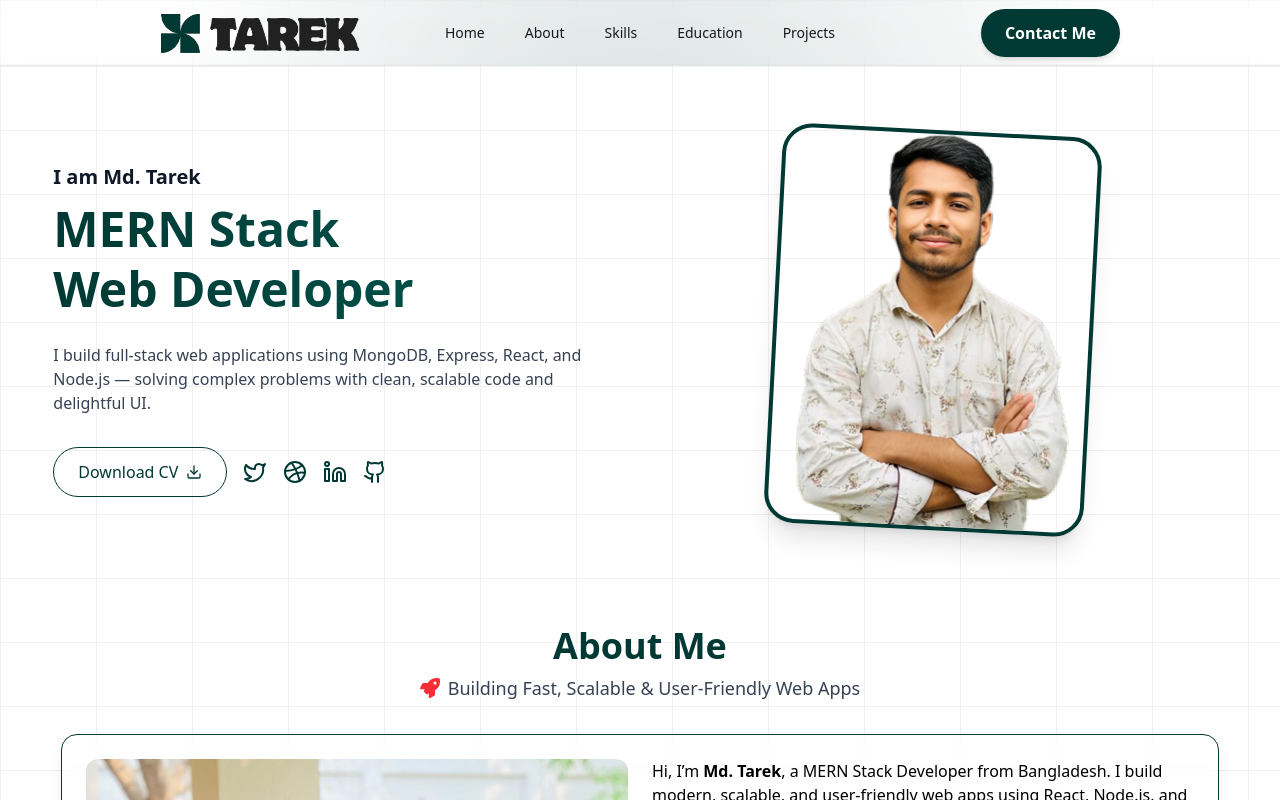
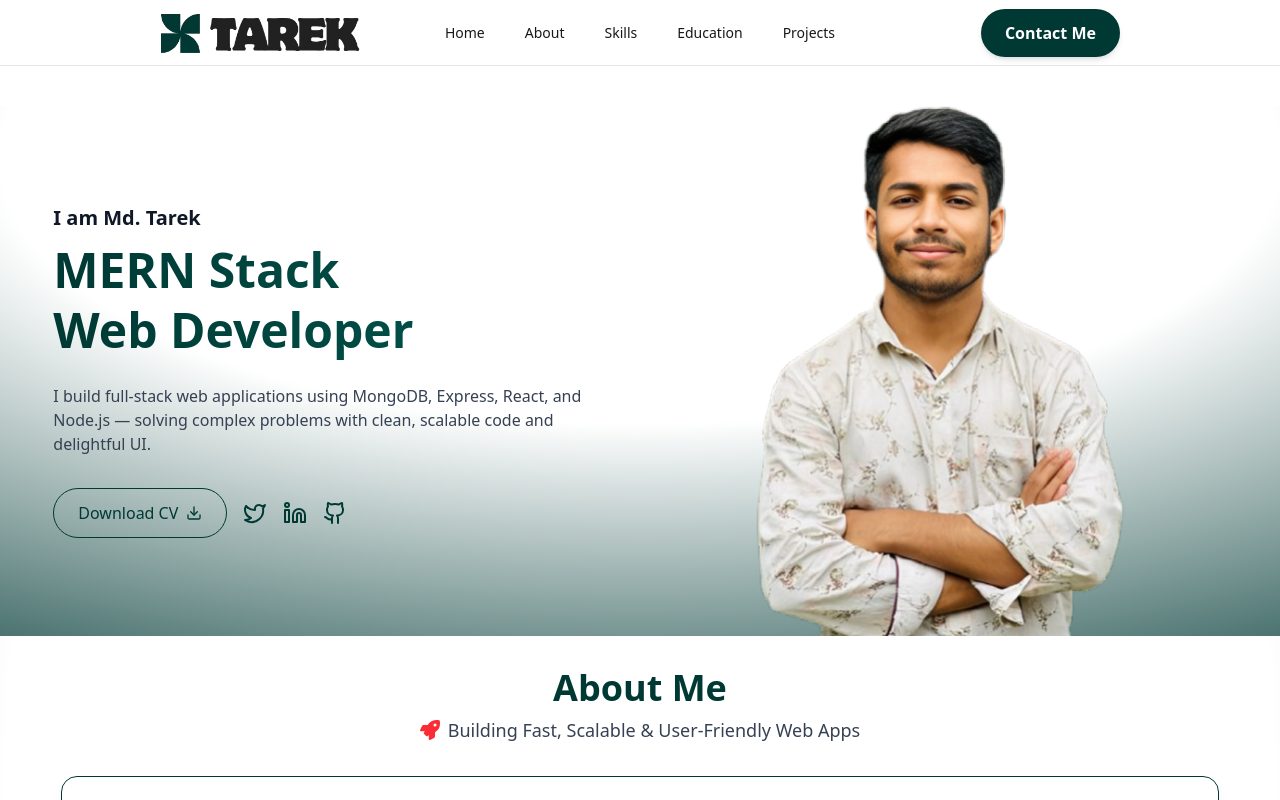
Before and after one commit to TarekNexus/Portfolio-Tarek, a React (Vite) app: page / in a window 1280 px wide. Shown: the top 800 px of the page. Built offline with nearby package versions, Linux system fonts and the light colour scheme.

Commit message:
project section complete

```diff
--- a/src/Pages/Home.jsx
+++ b/src/Pages/Home.jsx
@@ -1,20 +1,26 @@
-import React from 'react';
-import Hero from '../components/Hero';
-import About from '../components/About';
-import Skill from '../components/Skill';
-import Education from '../components/Education';
-import Projects from '../components/Projects';
-import Contact from '../components/Contact';
+import React from "react";
+import Hero from "../components/Hero";
+import About from "../components/About";
+import Skill from "../components/Skill";
+import Education from "../components/Education";
+import Projects from "../components/Projects";
+import Contact from "../components/Contact";
+import { ScrollRestoration } from "react-router";
 
 const Home = () => {
   return (
-        <div>
+    <div className="">
       <Hero></Hero>
+      <div className="relative ">
+        <div className="absolute inset-0 -z-10 h-full w-full bg-white [background:radial-gradient(125%_125%_at_50%_10%,#fff_40%,#003934_100%)]"></div>
+
         <About></About>
         <Skill></Skill>
         <Education></Education>
         <Projects></Projects>
         <Contact></Contact>
+        <ScrollRestoration></ScrollRestoration>
+      </div>
     </div>
   );
 };
--- a/src/Root/Root.jsx
+++ b/src/Root/Root.jsx
@@ -5,13 +5,10 @@ import Footer from "../components/Footer";
 
 const Root = () => {
   return (
-    <div>
- <div className="absolute inset-0 -z-10 h-full w-full bg-white
-  bg-[linear-gradient(to_right,#0039340d_1px,transparent_1px),linear-gradient(to_bottom,#0039340d_1px,transparent_1px)]
-  bg-[size:6rem_4rem]"
->
-  <div className="absolute inset-0 bg-[radial-gradient(circle_500px_at_50%_200px,#00393433,transparent)]"></div>
-</div>
+    <div className="relative ">
+
+
+
 
       <Navbar></Navbar>
       <div className="min-h-[calc(100vh-150px)] relative">
--- a/src/components/Contact.jsx
+++ b/src/components/Contact.jsx
@@ -62,11 +62,11 @@ const Contact = () => {
           <div className="space-y-5 text-lg">
             <div className="flex items-center gap-4">
               <FaEnvelope className="text-[#003934] text-xl" />
-              <span>alaminislam43.bd@email.com</span>
+              <span>muhammadtarek5920@gmail.com</span>
             </div>
             <div className="flex items-center gap-4">
               <FaPhoneAlt className="text-[#003934] text-xl" />
-              <span>+880 182 1858 917</span>
+              <span>+880 1778188448</span>
             </div>
             <div className="flex items-center gap-4">
               <FaWhatsapp className="text-[#003934] text-xl" />
--- a/src/components/Education.jsx
+++ b/src/components/Education.jsx
@@ -46,7 +46,7 @@ const EducationCard = ({ item }) => (
 const EducationSection = () => {
   return (
     <section id="education" className="relative scroll-mt-12 py-16 px-4  text-black">
-      <div className="absolute inset-0 -z-10 h-full w-full bg-white bg-[linear-gradient(to_right,#f0f0f0_1px,transparent_1px),linear-gradient(to_bottom,#f0f0f0_1px,transparent_1px)] bg-[size:6rem_4rem]"></div>
+
       <div className="max-w-[1600px] w-11/12 mx-auto">
         <h2 className="text-3xl font-bold text-center text-[#003934] mb-2">
           🎓 Education
--- a/src/components/Hero.jsx
+++ b/src/components/Hero.jsx
@@ -1,12 +1,23 @@
 import React from "react";
-import { Download, Twitter, Dribbble, Linkedin, Github } from "lucide-react";
+import { Download, Twitter, Linkedin, Github } from "lucide-react";
 import profileImg from "../assets/hero - Copy.png";
+// eslint-disable-next-line no-unused-vars
+import { motion } from "framer-motion";
 
 const Hero = () => {
   return (
-    <section id="hero"  className="relative scroll-mt-28 flex flex-col-reverse lg:flex-row items-center justify-between py-16 w-11/12 max-w-[1600px] mx-auto">
+    <section id="hero" className="scroll-mt-48">
+      {/* back */}
+      <div className="relative">
+        <div className="absolute inset-0 -z-10 h-full w-full items-center px-5 py-24 [background:radial-gradient(125%_125%_at_50%_10%,#fff_40%,#003934_100%)]"></div>
+        {/* animated container */}
+        <motion.div
+          initial={{ opacity: 0, y: 50 }}
+          animate={{ opacity: 1, y: 0 }}
+          transition={{ duration: 0.8, ease: "easeOut" }}
+          className="flex flex-col-reverse lg:flex-row items-center justify-between mt-10 w-11/12 max-w-[1600px] mx-auto"
+        >
           {/* 👉 Left Text Content */}
-
           <div className="w-full lg:w-1/2 text-center lg:text-left">
             <h2 className="text-xl font-semibold text-gray-900 mb-2">
               I am Md. Tarek
@@ -15,8 +26,8 @@ const Hero = () => {
               MERN Stack <br className="hidden sm:block" /> Web Developer
             </h1>
             <p className="text-gray-700 mb-8 max-w-xl mx-auto lg:mx-0">
-          I build full-stack web applications using MongoDB, Express, React, and
-          Node.js — solving complex problems with clean, scalable code and
+              I build full-stack web applications using MongoDB, Express, React,
+              and Node.js — solving complex problems with clean, scalable code and
               delightful UI.
             </p>
 
@@ -39,14 +50,7 @@ const Hero = () => {
                 >
                   <Twitter />
                 </a>
-            <a
-              href="https://dribbble.com"
-              target="_blank"
-              rel="noopener noreferrer"
-              className="hover:text-[#005b51] transition"
-            >
-              <Dribbble />
-            </a>
+
                 <a
                   href="https://linkedin.com/in/tareknexus"
                   target="_blank"
@@ -69,7 +73,7 @@ const Hero = () => {
 
           {/* 👉 Right Image */}
           <div className="w-full lg:w-1/2 flex justify-center mt-10 lg:mt-0">
-        <div className="w-[320px] h-[400px] rounded-[30px] overflow-hidden border-[4px] border-[#003934] rotate-3 shadow-xl hover:rotate-[6deg] hover:scale-105 transition duration-500 ease-in-out">
+            <div className="w-[420px] h-[530px]">
               <img
                 src={profileImg}
                 alt="Md. Tarek"
@@ -77,6 +81,8 @@ const Hero = () => {
               />
             </div>
           </div>
+        </motion.div>
+      </div>
     </section>
   );
 };
--- a/src/components/ProjectCard.jsx
+++ b/src/components/ProjectCard.jsx
@@ -4,7 +4,7 @@ import { Link } from "react-router";
 
 const ProjectCard = ({ project }) => {
   return (
-    <div className="h-auto p-3 md:p-6 border border-[#003934] bg-white/20 backdrop-blur-sm rounded-2xl shadow-lg flex flex-col md:flex-row gap-6 text-black">
+    <div className="h-auto p-3 md:p-6 border sticky top-0 border-[#003934] bg-white/20 backdrop-blur-sm rounded-2xl shadow-lg flex flex-col md:flex-row gap-6 text-black">
       {/* Image */}
       <div className="w-full md:w-1/2 h-64 md:h-[400px] border border-[#003934] rounded-xl overflow-hidden">
         {project.image ? (
@@ -45,7 +45,7 @@ const ProjectCard = ({ project }) => {
               <button
                 key={idx}
                 type="button"
-                className="bg-white/20 backdrop-blur-sm border border-black  text-xs font-semibold px-3 py-1 rounded-full hover:bg-white/30 transition"
+                className="bg-[#003934] text-white px-3 py-1 rounded-full text-sm"
               >
                 {tech}
               </button>
--- a/src/components/Projects.jsx
+++ b/src/components/Projects.jsx
@@ -2,27 +2,24 @@ import React, { use } from "react";
 import ProjectCard from "./ProjectCard"; // adjust path if needed
 import { FaRocket } from "react-icons/fa";
 
-const projectDataPromise=fetch("/ProjectData.json").then(res=>res.json())
-
+const projectDataPromise = fetch("/ProjectData.json").then((res) => res.json());
 
 const Projects = () => {
-  const projectData=use(projectDataPromise)
+  const projectData = use(projectDataPromise);
   return (
-    <section id="projects" className="py-16 px-4 scroll-mt-12 ">
-          <div className="absolute inset-0 -z-10 h-full w-full bg-white bg-[linear-gradient(to_right,#f0f0f0_1px,transparent_1px),linear-gradient(to_bottom,#f0f0f0_1px,transparent_1px)] bg-[size:6rem_4rem]"></div>
-            {/* Heading above the card */}
-             <h2 className="text-4xl font-bold text-center text-[#003934] mb-2">
-               Projects
-             </h2>
+    <section id="projects" className="py-16  px-4 scroll-mt-12 ">
+      {/* Heading above the card */}
+      <h2 className="text-4xl font-bold text-center text-[#003934] mb-2">
+        Projects
+      </h2>
 
-             {/* Subtitle */}
-        <p className="mb-10 text-sm md:text-base max-w-xl mx-auto text-center text-[#4a6158]" >
-        Skilled in modern frontend and backend technologies to build
-        full-stack, interactive web applications.
+      {/* Subtitle */}
+      <p className="mb-10 text-sm md:text-base max-w-xl mx-auto text-center text-[#4a6158]">
+        Skilled in modern frontend and backend technologies to build full-stack,
+        interactive web applications.
       </p>
 
-
-      <div className="w-11/12 max-w-[1600px] mx-auto space-y-10">
+      <div className="w-11/12 max-w-[1600px] mx-auto   space-y-10">
         {projectData.map((project, idx) => (
           <ProjectCard key={idx} project={project} />
         ))}
--- a/src/components/Skill.jsx
+++ b/src/components/Skill.jsx
@@ -55,7 +55,7 @@ const Skill = () => {
       id="skill"
       className="w-full   mx-auto  py-16 px-4 text-center relative overflow-hidden"
     >
-      <div className="absolute inset-0 -z-10 h-full w-full bg-white bg-[linear-gradient(to_right,#f0f0f0_1px,transparent_1px),linear-gradient(to_bottom,#f0f0f0_1px,transparent_1px)] bg-[size:6rem_4rem]"></div>
+
       <div className="max-w-[1600px] w-11/12 mx-auto">
         <h2
           className="text-4xl font-bold mb-2"
```
Lines whose indentation alone changed are shown as unchanged.
